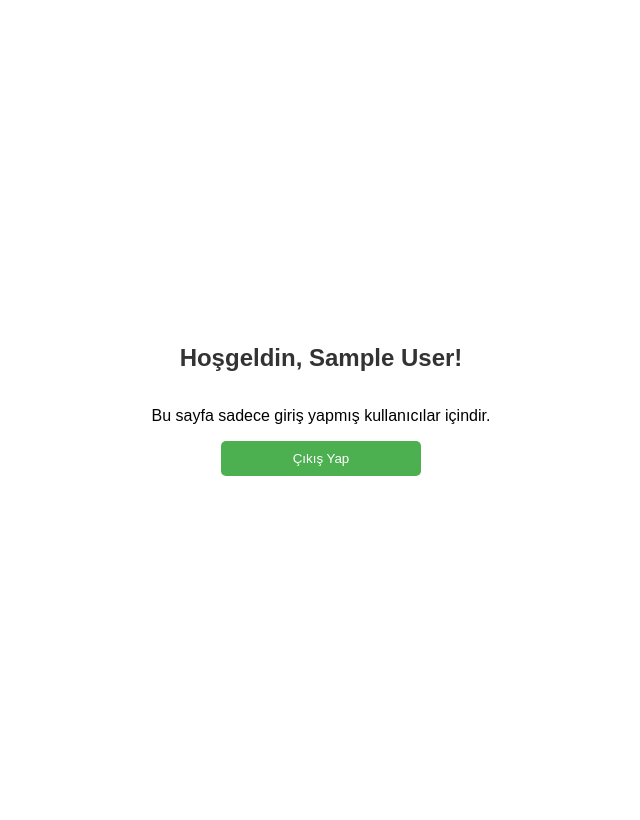
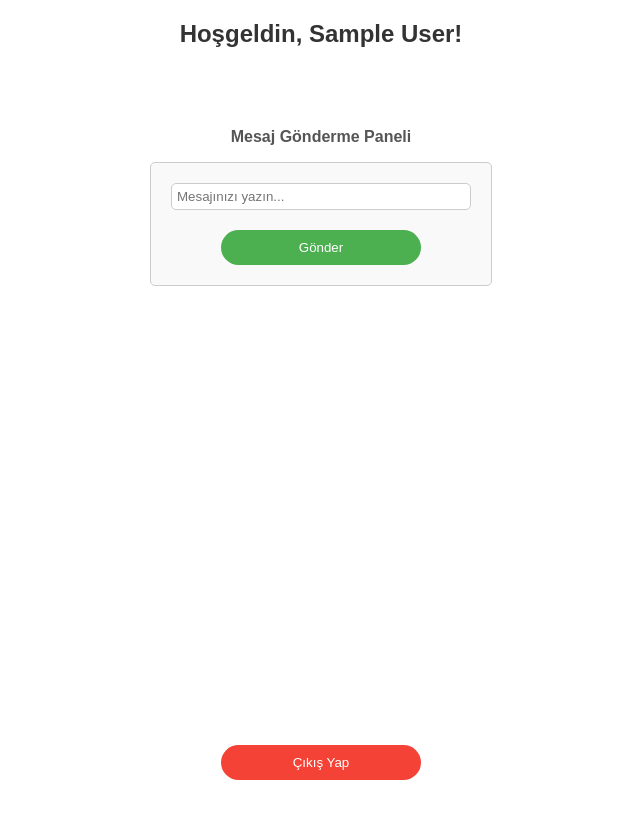
Before and after one commit to ahmetcvlk/php-login-register, a CodeIgniter app: page /mini-login/index.php/dashboard/index in a window 1280 px wide. Shown: the whole page, without its empty margins (319-959 px from the left). Before the commit the page ends 476 px from the top, so only its background shows below. Run offline with CodeIgniter, Linux system fonts and the light colour scheme; the visitor is signed in with stand-in values (Sample User, id 1).

Commit message:
Add AJAX-based message submission to dashboard

```diff
--- a/application/controllers/Dashboard.php
+++ b/application/controllers/Dashboard.php
@@ -14,4 +14,18 @@ class Dashboard extends CI_Controller {
         $data['user_name'] = $this->session->userdata('user_name');
         $this->load->view('dashboard_view', $data);
     }
+
+    public function send_message()
+    {
+        $message = $this->input->post('message');
+        $user_id = $this->session->userdata('user_id');
+
+        if ($message && $user_id) {
+            $this->load->model('Message_model');
+            $this->Message_model->insert_message($user_id, $message);
+            echo json_encode(['success' => true, 'msg' => 'Mesaj kaydedildi']);
+        } else {
+            echo json_encode(['success' => false, 'msg' => 'Geçersiz veri']);
+        }
+    }
 }
--- a/application/views/dashboard_view.php
+++ b/application/views/dashboard_view.php
@@ -1,5 +1,6 @@
 <!DOCTYPE html>
 <html lang="tr">
+
 <head>
     <meta charset="UTF-8">
     <title>Dashboard</title>
@@ -15,42 +16,141 @@
             text-align: center;
             color: #333;
             font-size: x-large;
+            margin-bottom: 5rem;
+            /* Başlık ile form arasında boşluk */
+        }
+
+        h3 {
+            text-align: center;
+            color: #555;
+            font-size: medium;
         }
 
         body {
-            display: flex;
-            flex-direction: column;  /* Başlık ve içerik dikey olarak dizilir */
-            justify-content: center; /* Dikey ortala */
-            align-items: center;     /* Yatay ortala */
-            height: 100vh;           /* Sayfanın tamamını kaplar */
             font-family: Arial, sans-serif;
+            /* Yatay ortala */
+            /* Sayfanın tamamını kaplar */
             margin: 0;
             padding: 0;
+        }
+
+        form {
+            display: flex;
+            flex-direction: column;
+            /* Başlık ve form dikey olarak dizilir */
+            justify-content: center;
+            /* Dikey ortala */
+            align-items: center;
+            width: 300px;
+            margin: 0 auto;
+            padding: 20px;
+            border: 1px solid #ccc;
+            border-radius: 5px;
+            background-color: #f9f9f9;
+        }
+
+        input {
+            width: 100%;
+            padding: 5px;
+            border: 1px solid #ccc;
+            border-radius: 5px;
+            box-sizing: border-box;
+            margin-bottom: 10px;
+            /* Giriş alanları arasında boşluk */
         }
 
         button {
             width: 200px;
             padding: 10px;
+            margin-top: 10px;
             background-color: #4CAF50;
             color: white;
             border: none;
-            border-radius: 5px;
+            border-radius: 20px;
             cursor: pointer;
         }
 
         button:hover {
-            background-color: #45a049; /* Hover efekti */
+            background-color: #45a049;
+            /* Hover efekti */
+        }
+
+        #responseArea {
+            text-align: center;
+            margin-top: 20px;
+            color: #333;
+
+            /* Mesaj alanı ile form arasında boşluk */
+        }
+
+        .bottom-bar {
+            position: fixed;
+            bottom: 0;
+            width: 100%;
+            display: flex;
+            justify-content: center;
+            padding: 20px 0;
+            background-color: transparent;
+        }
+
+        #logout {
+            padding: 10px 20px;
+            background-color: #f44336;
+            color: white;
+            border: none;
+            border-radius: 20px;
         }
     </style>
 </head>
+
 <body>
 
     <h2>Hoşgeldin, <?php echo $user_name; ?>!</h2>
-    <p>Bu sayfa sadece giriş yapmış kullanıcılar içindir.</p>
+
+
+    <h3>Mesaj Gönderme Paneli</h3>
+    <form id="messageForm">
+        <input type="text" id="messageInput" placeholder="Mesajınızı yazın..." required>
+        <button type="submit">Gönder</button>
+    </form>
+
+    <div id="responseArea"></div>
+
+
+
+
 
     <!-- # Logout butonu -->
-    <button onclick="window.location.href='<?php echo base_url('index.php/login/logout'); ?>'">Çıkış Yap</button>
+    <div class="bottom-bar">
+        <button id="logout" onclick=" window.location.href='<?php echo base_url('index.php/login/logout'); ?>'">Çıkış
+            Yap</button>
+    </div>
 
 
+    <!-- jQuery CDN -->
+    <script src=" https://code.jquery.com/jquery-3.6.0.min.js"></script>
+    <script>
+        $('#messageForm').on('submit', function (e) {
+            e.preventDefault();
+            var msg = $('#messageInput').val();
+
+            $.ajax({
+                type: 'POST',
+                url: '<?php echo base_url("index.php/dashboard/send_message"); ?>',
+                data: { message: msg },
+                dataType: 'json',
+                success: function (response) {
+                    if (response.success) {
+                        $('#responseArea').text(response.msg);
+                        $('#messageInput').val('');
+                    } else {
+                        $('#responseArea').css('color', 'red').text(response.msg);
+                    }
+                }
+            });
+        });
+    </script>
+
 </body>
+
 </html>
--- a/application/views/login_view.php
+++ b/application/views/login_view.php
@@ -58,7 +58,7 @@
             background-color: #4CAF50;
             color: white;
             border: none;
-            border-radius: 5px;
+            border-radius: 20px;
             cursor: pointer;
         }
 
--- a/application/views/register_view.php
+++ b/application/views/register_view.php
@@ -57,7 +57,7 @@
             background-color: #4CAF50;
             color: white;
             border: none;
-            border-radius: 5px;
+            border-radius: 20px;
             cursor: pointer;
         }
 
```
Also changed, not shown: application/models/Message_model.php (added, +14 -0 lines).
